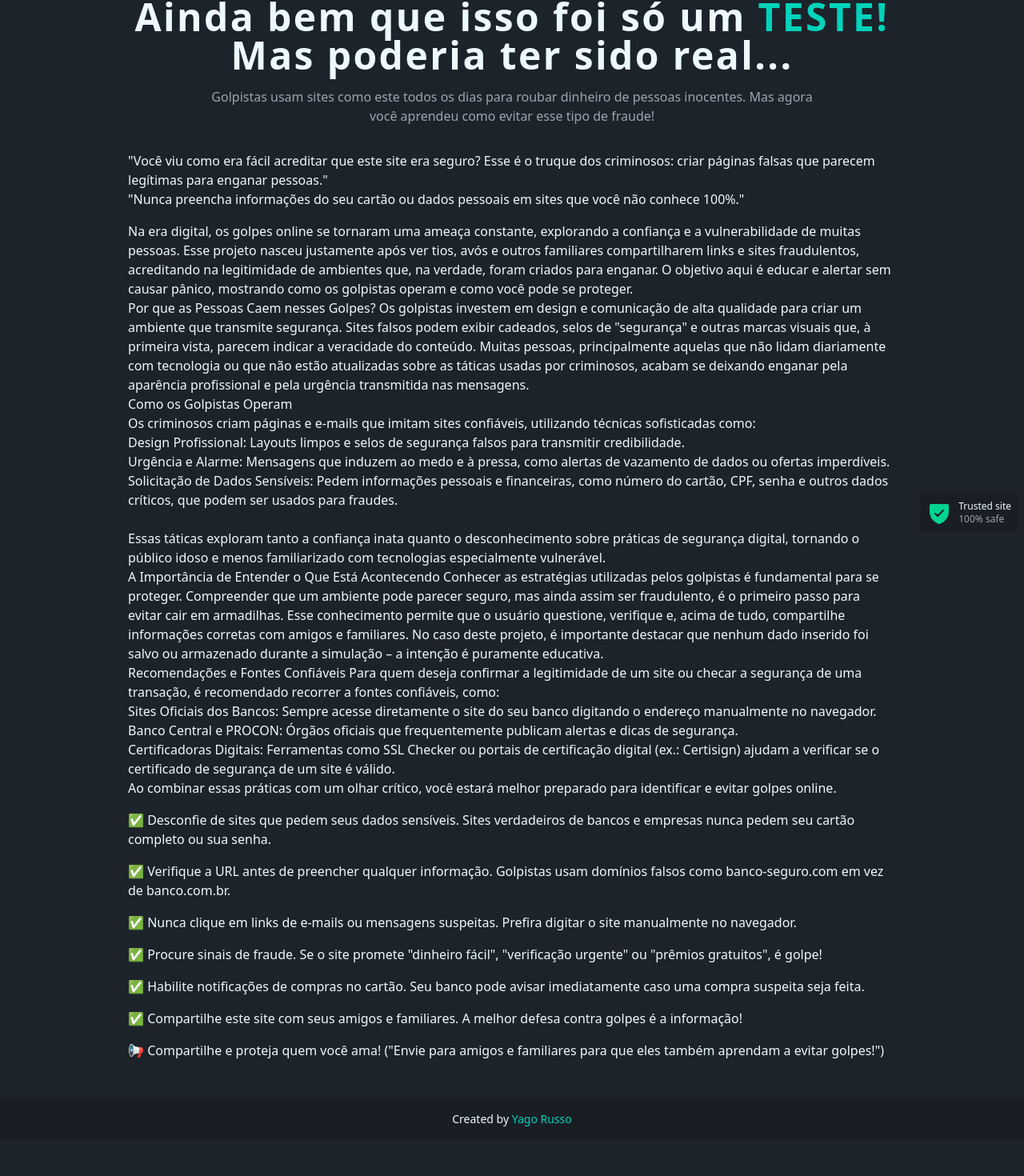
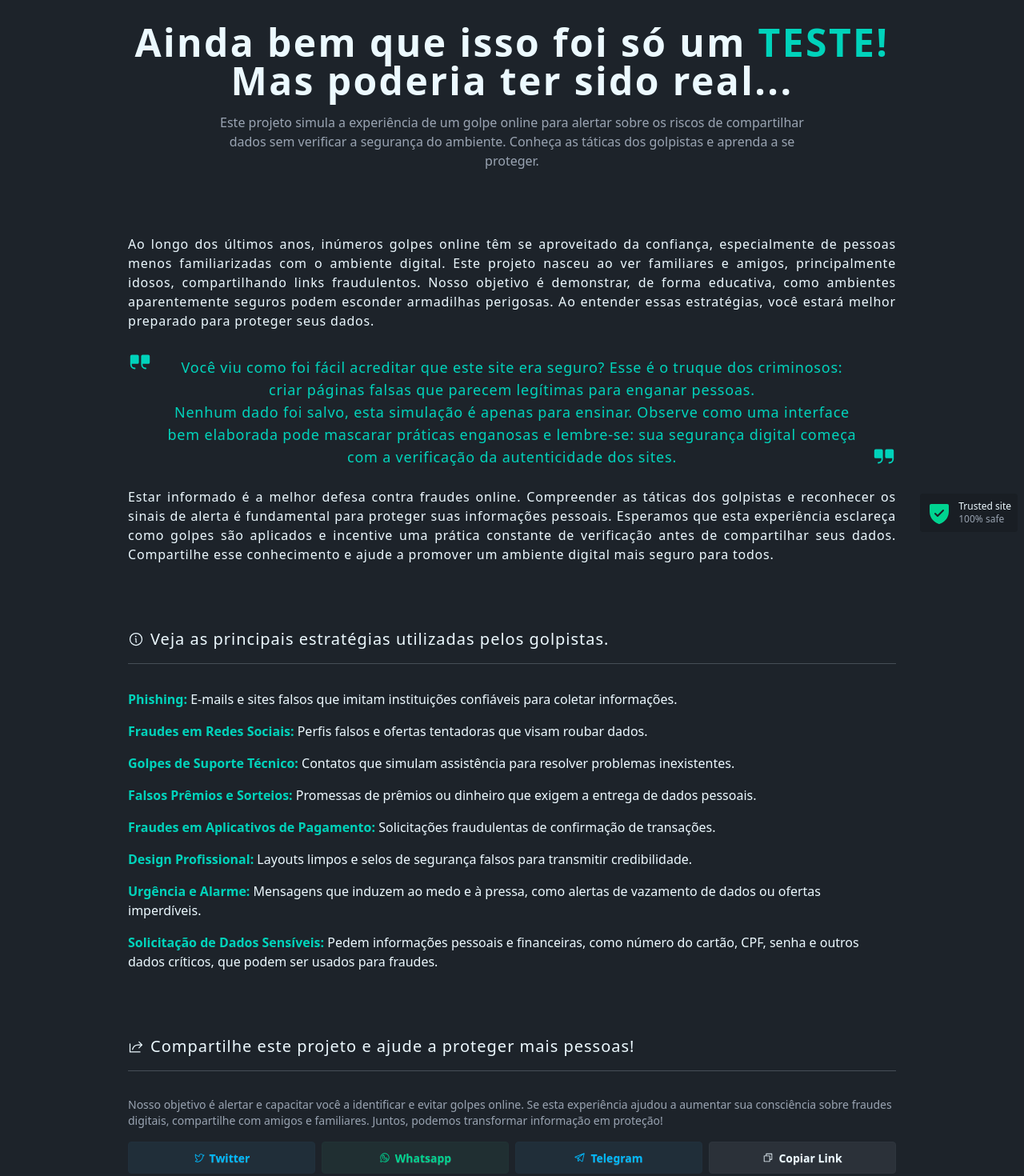
Before and after one commit to YaGRRusso/leaked-card, a React (Vite) app: page /result in a window 1280 px wide. Shown: the part 127-1597 px from the top of the page at 80% size. Before the commit the page ends 1552 px from the top, so only its background shows below. Built offline with nearby package versions, Linux system fonts and the light colour scheme.

Commit message:
feat: result page

```diff
--- /dev/null
+++ b/src/components/common/check-list.tsx
@@ -0,0 +1,26 @@
+import { FC, HTMLAttributes } from "react"
+import { Trans } from "react-i18next"
+
+import { cn } from "@/utils/cn"
+
+export interface CommonCheckListProps extends HTMLAttributes<HTMLUListElement> {
+  list?: {
+    text: string
+  }[]
+}
+
+export const CommonCheckList: FC<CommonCheckListProps> = ({ list, className, ...rest }) => {
+  return (
+    <ul className={cn("flex flex-col gap-4", className)} {...rest}>
+      {list?.map((item, index) => (
+        <li className="flex gap-2" key={index}>
+          <span>
+            <Trans components={{ strong: <strong className="font-extrabold text-accent" /> }}>{item.text}</Trans>
+          </span>
+        </li>
+      ))}
+    </ul>
+  )
+}
+
+CommonCheckList.displayName = "CommonCheckList"
--- /dev/null
+++ b/src/components/common/quotes.tsx
@@ -0,0 +1,18 @@
+import { Quotes } from "@phosphor-icons/react"
+import { FC, HTMLAttributes } from "react"
+
+import { cn } from "@/utils/cn"
+
+export interface CommonQuotesProps extends HTMLAttributes<HTMLDivElement> {}
+
+export const CommonQuotes: FC<CommonQuotesProps> = ({ children, className, ...rest }) => {
+  return (
+    <div className={cn("flex gap-2 text-center font-medium sm:gap-4", className)} {...rest}>
+      <Quotes weight="fill" className="mb-auto -scale-x-100 text-3xl text-accent" />
+      <p className="flex-1 pt-2 text-lg text-accent">{children}</p>
+      <Quotes weight="fill" className="mt-auto text-3xl text-accent" />
+    </div>
+  )
+}
+
+CommonQuotes.displayName = "CommonQuotes"
--- a/src/components/common/testimonials.tsx
+++ b/src/components/common/testimonials.tsx
@@ -20,7 +20,7 @@ export const CommonTestimonials: FC<CommonTestimonialsProps> = ({ testimonials,
 
   return (
     <ul className={cn("flex w-full flex-col gap-4", className)} {...rest}>
-      <CommonTitle to="/" hash="faq" icon={<Users />} title={t("testimonials")} />
+      <CommonTitle to="/" hash="testimonials" icon={<Users />} title={t("testimonials")} />
       {testimonials?.map((testimonial, index) => (
         <li
           key={index}
--- a/src/components/common/title.tsx
+++ b/src/components/common/title.tsx
@@ -8,9 +8,11 @@ export interface CommonTitleProps extends LinkComponentProps {
   title?: string
 }
 
-export const CommonTitle: FC<CommonTitleProps> = ({ icon, title, className, ...rest }) => {
+export const CommonTitle: FC<CommonTitleProps> = ({ icon, title, className, hash, ...rest }) => {
   return (
     <Link
+      id={typeof hash === "string" ? hash : undefined}
+      hash={hash}
       className={cn(
         "mb-4 flex link items-center gap-2 border-b border-base-content/20 py-4 text-xl font-medium tracking-wider link-hover",
         className,
@@ -18,7 +20,7 @@ export const CommonTitle: FC<CommonTitleProps> = ({ icon, title, className, ...r
       {...rest}
     >
       {icon}
-      <h2>{title}</h2>
+      <h2 className="flex-1">{title}</h2>
     </Link>
   )
 }
--- a/src/routes/_layout/index.tsx
+++ b/src/routes/_layout/index.tsx
@@ -69,7 +69,6 @@ function RouteComponent() {
       />
 
       <CommonFaq
-        id="faq"
         faqs={[
           { question: t("faqList.faq1.question"), answer: t("faqList.faq1.answer") },
           { question: t("faqList.faq2.question"), answer: t("faqList.faq2.answer") },
@@ -95,7 +94,6 @@ function RouteComponent() {
       />
 
       <CommonTestimonials
-        id="testimonials"
         testimonials={[
           {
             name: t("testimonialsList.testimonial1.name"),
--- a/src/routes/_layout/result.tsx
+++ b/src/routes/_layout/result.tsx
@@ -1,6 +1,10 @@
+import { Copy, Info, Share, TelegramLogo, TwitterLogo, WhatsappLogo } from "@phosphor-icons/react"
 import { createFileRoute } from "@tanstack/react-router"
 
+import { CommonCheckList } from "@/components/common/check-list"
 import { CommonHero } from "@/components/common/hero"
+import { CommonQuotes } from "@/components/common/quotes"
+import { CommonTitle } from "@/components/common/title"
 
 export const Route = createFileRoute("/_layout/result")({
   component: RouteComponent,
@@ -8,104 +12,112 @@ export const Route = createFileRoute("/_layout/result")({
 
 function RouteComponent() {
   return (
-    <div className="flex flex-col gap-4">
+    <div className="flex flex-col items-center gap-16 py-8">
       <CommonHero
         title="Ainda bem que isso foi só um <strong>teste!</strong> Mas poderia ter sido real..."
-        description="Golpistas usam sites como este todos os dias para roubar dinheiro de pessoas inocentes. Mas agora você aprendeu como evitar esse tipo de fraude!"
+        description="Este projeto simula a experiência de um golpe online para alertar sobre os riscos de compartilhar dados sem verificar a segurança do ambiente. Conheça as táticas dos golpistas e aprenda a se proteger."
       />
 
-      <div>
-        "Você viu como era fácil acreditar que este site era seguro? Esse é o truque dos criminosos: criar páginas
-        falsas que parecem legítimas para enganar pessoas."
-        <br />
-        "Nunca preencha informações do seu cartão ou dados pessoais em sites que você não conhece 100%."
+      <article className="flex flex-col gap-6 text-justify font-light tracking-wider">
+        <p>
+          Ao longo dos últimos anos, inúmeros golpes online têm se aproveitado da confiança, especialmente de pessoas
+          menos familiarizadas com o ambiente digital. Este projeto nasceu ao ver familiares e amigos, principalmente
+          idosos, compartilhando links fraudulentos. Nosso objetivo é demonstrar, de forma educativa, como ambientes
+          aparentemente seguros podem esconder armadilhas perigosas. Ao entender essas estratégias, você estará melhor
+          preparado para proteger seus dados.
+        </p>
+        <CommonQuotes>
+          Você viu como foi fácil acreditar que este site era seguro? Esse é o truque dos criminosos: criar páginas
+          falsas que parecem legítimas para enganar pessoas.
+          <br />
+          Nenhum dado foi salvo, esta simulação é apenas para ensinar. Observe como uma interface bem elaborada pode
+          mascarar práticas enganosas e lembre-se: sua segurança digital começa com a verificação da autenticidade dos
+          sites.
+        </CommonQuotes>
+        <p>
+          Estar informado é a melhor defesa contra fraudes online. Compreender as táticas dos golpistas e reconhecer os
+          sinais de alerta é fundamental para proteger suas informações pessoais. Esperamos que esta experiência
+          esclareça como golpes são aplicados e incentive uma prática constante de verificação antes de compartilhar
+          seus dados. Compartilhe esse conhecimento e ajude a promover um ambiente digital mais seguro para todos.
+        </p>
+      </article>
+
+      <div className="flex flex-col gap-4">
+        <CommonTitle
+          hash="strategies"
+          title="Veja as principais estratégias utilizadas pelos golpistas."
+          icon={<Info />}
+        />
+        <CommonCheckList
+          list={[
+            {
+              text: "<strong>Phishing:</strong> E-mails e sites falsos que imitam instituições confiáveis para coletar informações.",
+            },
+            {
+              text: "<strong>Fraudes em Redes Sociais:</strong> Perfis falsos e ofertas tentadoras que visam roubar dados.",
+            },
+            {
+              text: "<strong>Golpes de Suporte Técnico:</strong> Contatos que simulam assistência para resolver problemas inexistentes.",
+            },
+            {
+              text: "<strong>Falsos Prêmios e Sorteios:</strong> Promessas de prêmios ou dinheiro que exigem a entrega de dados pessoais.",
+            },
+            {
+              text: "<strong>Fraudes em Aplicativos de Pagamento:</strong> Solicitações fraudulentas de confirmação de transações.",
+            },
+            {
+              text: "<strong>Design Profissional:</strong> Layouts limpos e selos de segurança falsos para transmitir credibilidade.",
+            },
+            {
+              text: "<strong>Urgência e Alarme:</strong> Mensagens que induzem ao medo e à pressa, como alertas de vazamento de dados ou ofertas imperdíveis.",
+            },
+            {
+              text: "<strong>Solicitação de Dados Sensíveis:</strong> Pedem informações pessoais e financeiras, como número do cartão, CPF, senha e outros dados críticos, que podem ser usados para fraudes.",
+            },
+          ]}
+        />
       </div>
 
-      <div>
-        Na era digital, os golpes online se tornaram uma ameaça constante, explorando a confiança e a vulnerabilidade de
-        muitas pessoas. Esse projeto nasceu justamente após ver tios, avós e outros familiares compartilharem links e
-        sites fraudulentos, acreditando na legitimidade de ambientes que, na verdade, foram criados para enganar. O
-        objetivo aqui é educar e alertar sem causar pânico, mostrando como os golpistas operam e como você pode se
-        proteger.
-        <br />
-        Por que as Pessoas Caem nesses Golpes? Os golpistas investem em design e comunicação de alta qualidade para
-        criar um ambiente que transmite segurança. Sites falsos podem exibir cadeados, selos de "segurança" e outras
-        marcas visuais que, à primeira vista, parecem indicar a veracidade do conteúdo. Muitas pessoas, principalmente
-        aquelas que não lidam diariamente com tecnologia ou que não estão atualizadas sobre as táticas usadas por
-        criminosos, acabam se deixando enganar pela aparência profissional e pela urgência transmitida nas mensagens.
-        <br />
-        Como os Golpistas Operam
-        <ul>
-          <li>
-            Os criminosos criam páginas e e-mails que imitam sites confiáveis, utilizando técnicas sofisticadas como:
-          </li>
-
-          <li>Design Profissional: Layouts limpos e selos de segurança falsos para transmitir credibilidade.</li>
-          <li>
-            Urgência e Alarme: Mensagens que induzem ao medo e à pressa, como alertas de vazamento de dados ou ofertas
-            imperdíveis.
-          </li>
-          <li>
-            Solicitação de Dados Sensíveis: Pedem informações pessoais e financeiras, como número do cartão, CPF, senha
-            e outros dados críticos, que podem ser usados para fraudes.
-          </li>
-        </ul>
-        <br />
-        Essas táticas exploram tanto a confiança inata quanto o desconhecimento sobre práticas de segurança digital,
-        tornando o público idoso e menos familiarizado com tecnologias especialmente vulnerável.
-        <br />
-        A Importância de Entender o Que Está Acontecendo Conhecer as estratégias utilizadas pelos golpistas é
-        fundamental para se proteger. Compreender que um ambiente pode parecer seguro, mas ainda assim ser fraudulento,
-        é o primeiro passo para evitar cair em armadilhas. Esse conhecimento permite que o usuário questione, verifique
-        e, acima de tudo, compartilhe informações corretas com amigos e familiares. No caso deste projeto, é importante
-        destacar que nenhum dado inserido foi salvo ou armazenado durante a simulação – a intenção é puramente
-        educativa.
-        <br />
-        Recomendações e Fontes Confiáveis Para quem deseja confirmar a legitimidade de um site ou checar a segurança de
-        uma transação, é recomendado recorrer a fontes confiáveis, como:
-        <ul>
-          <li>
-            Sites Oficiais dos Bancos: Sempre acesse diretamente o site do seu banco digitando o endereço manualmente no
-            navegador.
-          </li>
-
-          <li>Banco Central e PROCON: Órgãos oficiais que frequentemente publicam alertas e dicas de segurança.</li>
-          <li>
-            Certificadoras Digitais: Ferramentas como SSL Checker ou portais de certificação digital (ex.: Certisign)
-            ajudam a verificar se o certificado de segurança de um site é válido.
-          </li>
-        </ul>
-        Ao combinar essas práticas com um olhar crítico, você estará melhor preparado para identificar e evitar golpes
-        online.
-      </div>
-
-      <ul className="flex flex-col gap-4">
-        <li>
-          ✅ Desconfie de sites que pedem seus dados sensíveis. Sites verdadeiros de bancos e empresas nunca pedem seu
-          cartão completo ou sua senha.
-        </li>
-        <li>
-          ✅ Verifique a URL antes de preencher qualquer informação. Golpistas usam domínios falsos como
-          banco-seguro.com em vez de banco.com.br.
-        </li>
-        <li>
-          ✅ Nunca clique em links de e-mails ou mensagens suspeitas. Prefira digitar o site manualmente no navegador.
-        </li>
-        <li>
-          ✅ Procure sinais de fraude. Se o site promete "dinheiro fácil", "verificação urgente" ou "prêmios gratuitos",
-          é golpe!
-        </li>
-        <li>
-          ✅ Habilite notificações de compras no cartão. Seu banco pode avisar imediatamente caso uma compra suspeita
-          seja feita.
-        </li>
-        <li>✅ Compartilhe este site com seus amigos e familiares. A melhor defesa contra golpes é a informação!</li>
-      </ul>
-
-      <div>
-        📢 Compartilhe e proteja quem você ama! ("Envie para amigos e familiares para que eles também aprendam a evitar
-        golpes!")
-        {/* Botões de compartilhamento para WhatsApp, Facebook e Telegram facilitariam a viralização. */}
+      <div className="flex flex-col gap-4 max-sm:text-center">
+        <CommonTitle hash="share" title="Compartilhe este projeto e ajude a proteger mais pessoas!" icon={<Share />} />
+        <p className="text-sm text-muted">
+          Nosso objetivo é alertar e capacitar você a identificar e evitar golpes online. Se esta experiência ajudou a
+          aumentar sua consciência sobre fraudes digitais, compartilhe com amigos e familiares. Juntos, podemos
+          transformar informação em proteção!
+        </p>
+        <div className="flex flex-wrap items-center justify-center gap-2">
+          <a
+            className="btn flex-1 btn-soft btn-info"
+            href={`https://twitter.com/intent/tweet?text=${encodeURIComponent("Confira este site: https://site.com")}`}
+            target="_blank"
+            rel="noopener noreferrer"
+          >
+            <TwitterLogo />
+            Twitter
+          </a>
+          <a
+            className="btn flex-1 btn-soft btn-success"
+            href={`https://wa.me/?text=${encodeURIComponent("Confira este site: https://site.com")}`}
+            target="_blank"
+            rel="noopener noreferrer"
+          >
+            <WhatsappLogo />
+            Whatsapp
+          </a>
+          <a
+            className="btn flex-1 btn-soft btn-info"
+            href={`https://t.me/share/url?url=${encodeURIComponent("https://site.com")}&text=${encodeURIComponent("Confira este site!")}`}
+            target="_blank"
+            rel="noopener noreferrer"
+          >
+            <TelegramLogo />
+            Telegram
+          </a>
+          <button className="btn flex-1 btn-soft">
+            <Copy />
+            Copiar Link
+          </button>
+        </div>
       </div>
     </div>
   )
```
